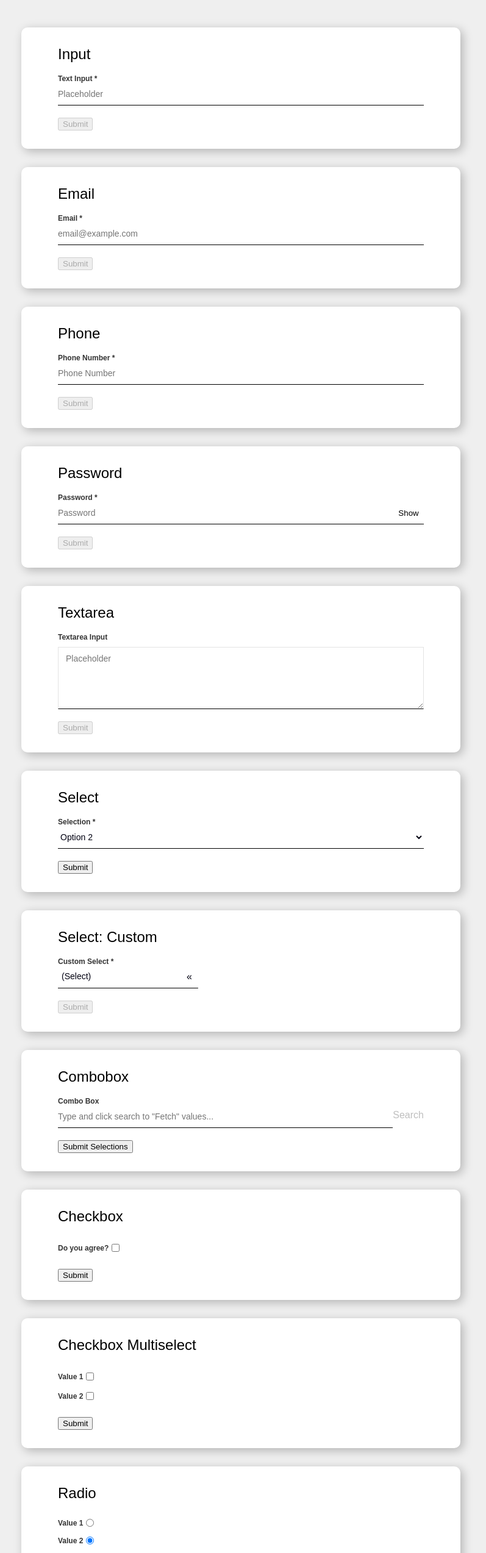
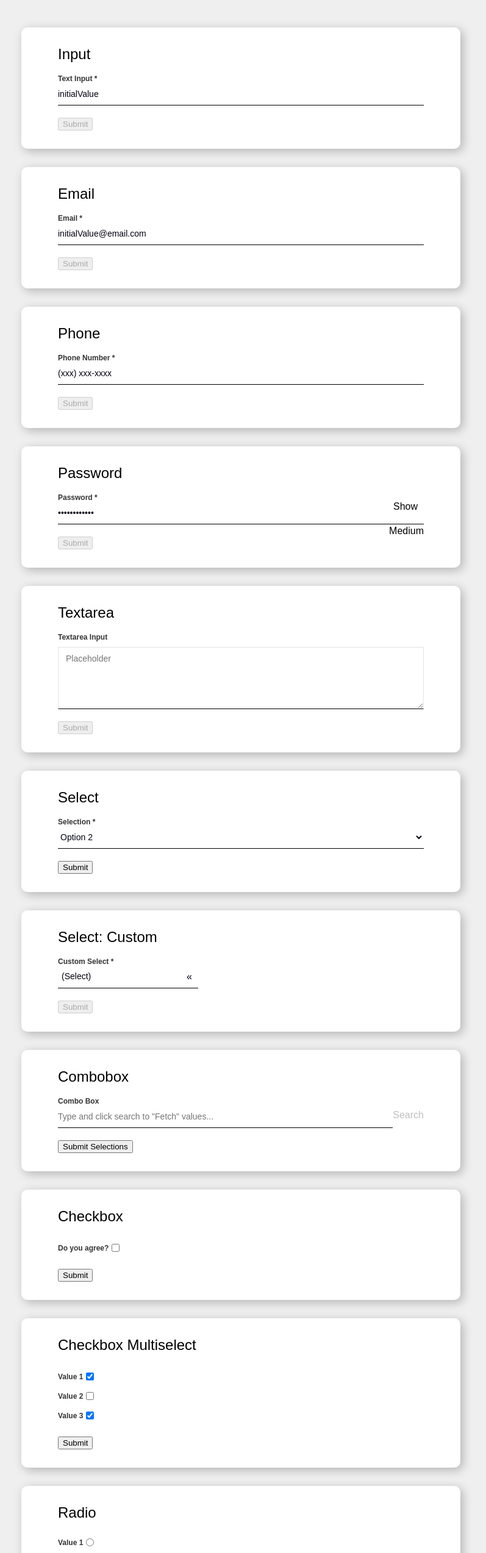
Before and after one commit to elirichey/next-forms, a Next.js app: page / in a window 1280 px wide. Shown: the top 2547 px of the page at 61% size, without its empty margins (245-1042 px from the left). Built offline with nearby package versions, Linux system fonts and the light colour scheme.

Commit message:
updating lib after some meddly switchboard use

```diff
--- a/components/Inputs/CheckboxMultiSelect.js
+++ b/components/Inputs/CheckboxMultiSelect.js
@@ -1,8 +1,8 @@
 import { Form, Field } from "react-final-form";
 
-const options = ["Value 1", "Value 2"];
+const options = ["Value 1", "Value 2", "Value 3"];
 
-export default function CheckboxMultiSelect(props) {
+export function CheckboxMultiSelect(props) {
   const onSubmit = async (values) => {
     console.log("Submit Checkbox Muliselect:::", values.isChecked);
   };
@@ -17,6 +17,7 @@ export default function CheckboxMultiSelect(props) {
             name="isChecked"
             options={options}
             multiple={true}
+            initialValues={[options[0], options[2]]}
           />
 
           <div className="submit-container">
@@ -30,8 +31,8 @@ export default function CheckboxMultiSelect(props) {
   );
 }
 
-function RenderMultiselect(props) {
-  const { name, options, multiple } = props;
+export default function RenderMultiselect(props) {
+  const { name, options, multiple, initialValues } = props;
 
   return options.map((item, i) => {
     return (
@@ -50,7 +51,12 @@ function RenderMultiselect(props) {
               }
             >
               {item}
-              <input {...input} type="checkbox" className="checkbox" />
+              <input
+                {...input}
+                type="checkbox"
+                className="checkbox"
+                checked={initialValues.some((x) => x === item)}
+              />
             </label>
           </div>
         )}
--- a/components/Inputs/Email.js
+++ b/components/Inputs/Email.js
@@ -12,12 +12,12 @@ export default function Email(props) {
   return (
     <Form
       onSubmit={onSubmit}
-      initialValues={{ email: "" }}
       render={({ handleSubmit, form, submitting, pristine, values }) => (
         <form onSubmit={handleSubmit}>
           <RenderEmailField
             name="email"
             label="Email *"
+            initialValue="initialValue@email.com"
             validate={composeValidators(required, mustBeEmail)}
             placeholder="email@example.com"
             required={true}
@@ -39,10 +39,10 @@ export default function Email(props) {
 }
 
 function RenderEmailField(props) {
-  const { name, label, validate, placeholder, required } = props;
+  const { name, label, validate, placeholder, required, initialValue } = props;
 
   return (
-    <Field name={name} validate={validate}>
+    <Field name={name} initialValue={initialValue} validate={validate}>
       {({ input, meta }) => (
         <div className="input-field">
           <Label
--- a/components/Inputs/Input.js
+++ b/components/Inputs/Input.js
@@ -14,6 +14,7 @@ export default function Input(props) {
           <RenderInput
             name="text"
             label="Text Input *"
+            initialValue="initialValue"
             placeholder="Placeholder"
             validate={required}
             required={true}
@@ -35,10 +36,10 @@ export default function Input(props) {
 }
 
 function RenderInput(props) {
-  const { name, label, validate, required, placeholder } = props;
+  const { name, label, validate, required, placeholder, initialValue } = props;
 
   return (
-    <Field name={name} validate={validate}>
+    <Field name={name} initialValue={initialValue} validate={validate}>
       {({ input, meta }) => (
         <div className="input-field">
           <Label
--- a/components/Inputs/Password.js
+++ b/components/Inputs/Password.js
@@ -48,6 +48,7 @@ export default function Password(props) {
           <RenderPassword
             name="password"
             label="Password *"
+            initialValue="initialValue"
             placeholder="Password"
             hidePassword={hidePassword}
             setHidePassword={setHidePassword}
@@ -81,11 +82,13 @@ function RenderPassword(props) {
     hidePassword,
     setHidePassword,
     strength,
+    initialValue,
   } = props;
 
   return (
     <Field
       name={name}
+      initialValue={initialValue}
       // validate={required} // No Checking Strength
       // validate={composeValidators(required, mustBePassword)} // Tests Password Strength
       validate={validate}
@@ -106,19 +109,19 @@ function RenderPassword(props) {
           />
 
           {hidePassword ? (
-            <button
+            <span
               className="password-visable"
               onClick={() => setHidePassword(false)}
             >
               Show
-            </button>
+            </span>
           ) : (
-            <button
+            <span
               className="password-visable"
               onClick={() => setHidePassword(true)}
             >
               Hide
-            </button>
+            </span>
           )}
 
           {input.value.length > 6 ? (
--- a/components/Inputs/Phone.js
+++ b/components/Inputs/Phone.js
@@ -21,6 +21,7 @@ export default function Phone(props) {
           <RenderPhoneInput
             name="phone"
             label="Phone Number *"
+            initialValue="(xxx) xxx-xxxx"
             placeholder="Phone Number"
             validate={composeValidators(required, mustBePhone)}
             required={true}
@@ -42,10 +43,10 @@ export default function Phone(props) {
 }
 
 function RenderPhoneInput(props) {
-  const { name, label, validate, required, placeholder } = props;
+  const { name, label, validate, required, placeholder, initialValue } = props;
 
   return (
-    <Field name={name} initialValues={{ phone: "" }} validate={validate}>
+    <Field name={name} initialValue={initialValue} validate={validate}>
       {({ input, meta }) => (
         <div className="input-field">
           <Label
--- a/components/Inputs/Radio.js
+++ b/components/Inputs/Radio.js
@@ -1,6 +1,10 @@
 import { Form, Field } from "react-final-form";
 
-const options = ["Value 1", "Value 2", "Value 3"];
+const options = [
+  { initialValue: false, name: "Value 1" },
+  { initialValue: false, name: "Value 2" },
+  { initialValue: true, name: "Value 3" },
+];
 
 export default function Radio(props) {
   const onSubmit = async (values) => {
@@ -30,8 +34,15 @@ function RenderRadios(props) {
   const { name, options } = props;
 
   return options.map((item, i) => {
+    const { initialValue } = item;
     return (
-      <Field name={name} type="radio" value={item} key={i}>
+      <Field
+        name={name}
+        initialValue={initialValue}
+        type="radio"
+        value={item}
+        key={i}
+      >
         {({ input, meta }) => {
           return (
             <div className="radio-field">
@@ -42,11 +53,11 @@ function RenderRadios(props) {
                     : "field-label"
                 }
               >
-                {item}
+                {item.name}
                 <input
                   name={input.name}
                   type="radio"
-                  value={item}
+                  value={item.name}
                   checked={input.checked}
                   onChange={input.onChange}
                   className="radio"
--- a/pages/index.js
+++ b/pages/index.js
@@ -7,7 +7,7 @@ import Textarea from "../components/Inputs/Textarea";
 import Select from "../components/Inputs/Select";
 import SelectCustom from "../components/Inputs/SelectCustom";
 import Checkbox from "../components/Inputs/Checkbox";
-import CheckboxMultiSelect from "../components/Inputs/CheckboxMultiSelect";
+import { CheckboxMultiSelect } from "../components/Inputs/CheckboxMultiSelect";
 import Radio from "../components/Inputs/Radio";
 import Combobox from "../components/Inputs/Combobox";
 
```
